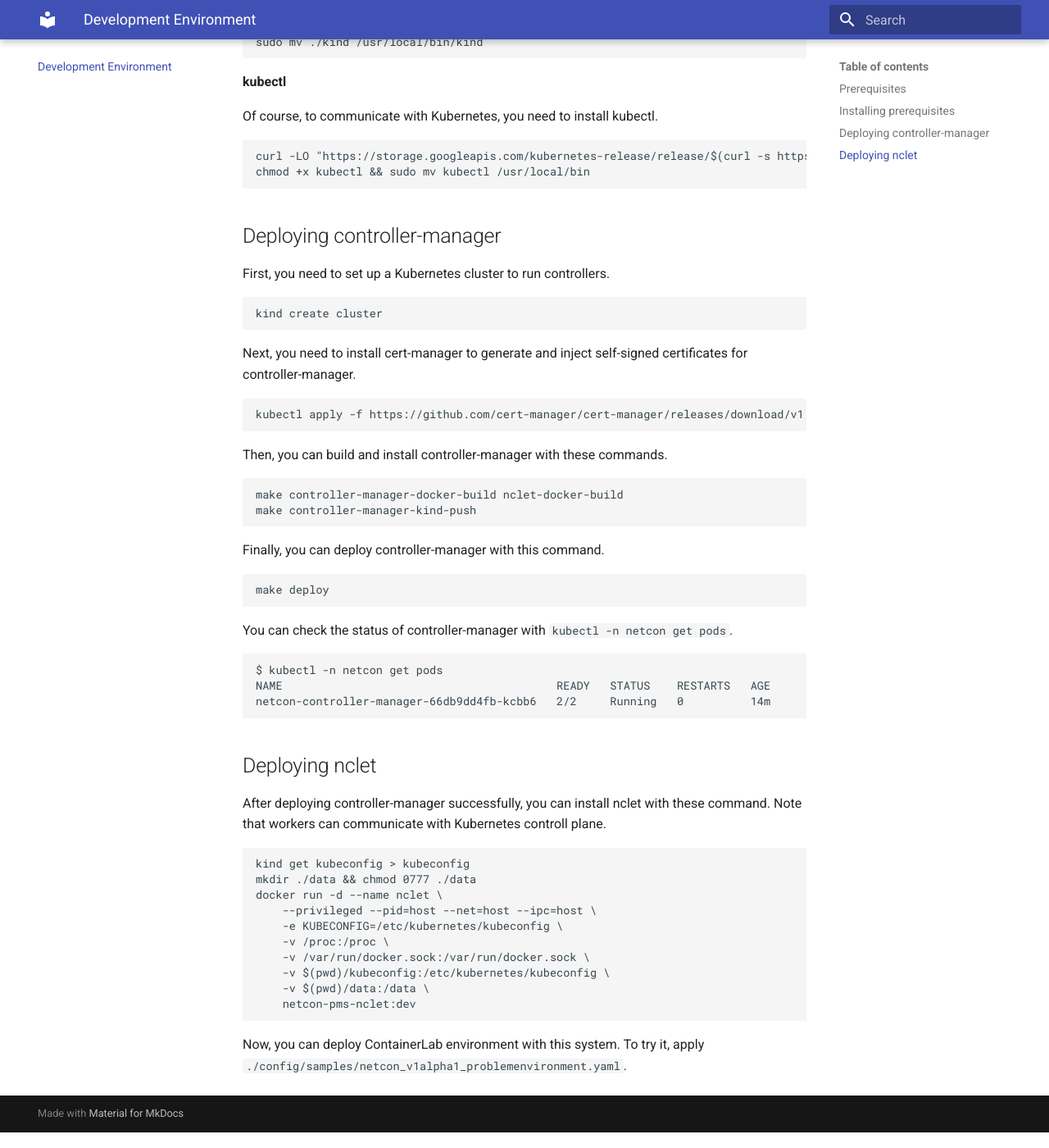
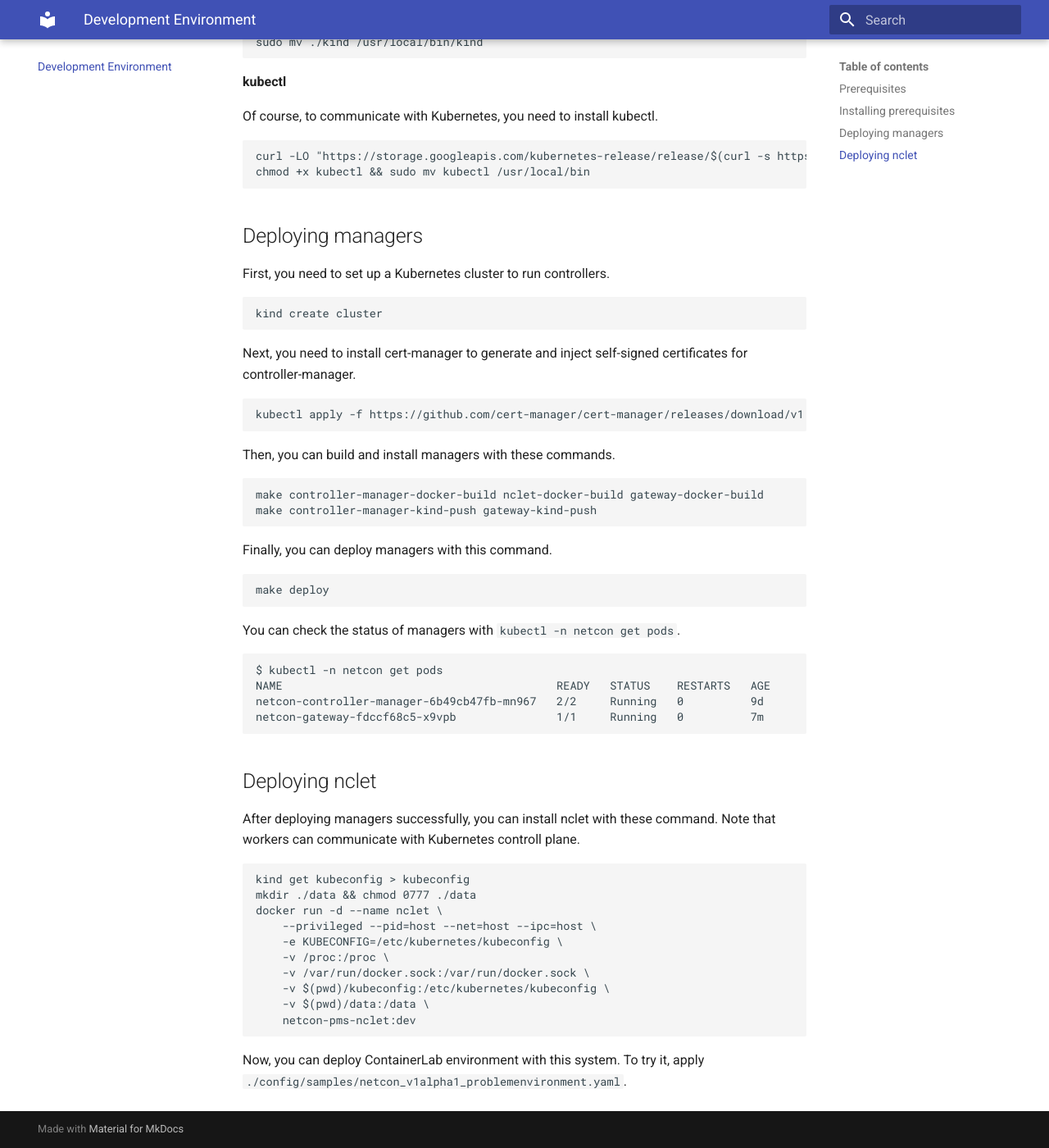
Before and after one commit to janog-netcon/netcon-problem-management-subsystem, an MkDocs documentation site: the page built from docs/devenv.md, in a window 1280 px wide and 1400 px high, scrolled down 1584 px. Shown: the whole window at 82% size. Built offline with MkDocs 1.6.1 and Material for MkDocs 9.7.7, drawn with Linux system fonts in a browser that asks for light colours.

Commit message:
Update devenv.md

````diff
--- a/docs/devenv.md
+++ b/docs/devenv.md
@@ -62,7 +62,7 @@
 chmod +x kubectl && sudo mv kubectl /usr/local/bin
 ```
 
-## Deploying controller-manager
+## Deploying managers
 
 First, you need to set up a Kubernetes cluster to run controllers.
 
@@ -76,30 +76,31 @@
 kubectl apply -f https://github.com/cert-manager/cert-manager/releases/download/v1.9.1/cert-manager.yaml
 ```
 
-Then, you can build and install controller-manager with these commands.
+Then, you can build and install managers with these commands.
 
 ```
-make controller-manager-docker-build nclet-docker-build
-make controller-manager-kind-push
+make controller-manager-docker-build nclet-docker-build gateway-docker-build
+make controller-manager-kind-push gateway-kind-push
 ```
 
-Finally, you can deploy controller-manager with this command.
+Finally, you can deploy managers with this command.
 
 ```bash
 make deploy
 ```
 
-You can check the status of controller-manager with `kubectl -n netcon get pods`.
+You can check the status of managers with `kubectl -n netcon get pods`.
 
 ```bash
 $ kubectl -n netcon get pods
 NAME                                         READY   STATUS    RESTARTS   AGE
-netcon-controller-manager-66db9dd4fb-kcbb6   2/2     Running   0          14m
+netcon-controller-manager-6b49cb47fb-mn967   2/2     Running   0          9d
+netcon-gateway-fdccf68c5-x9vpb               1/1     Running   0          7m
 ```
 
 ## Deploying nclet
 
-After deploying controller-manager successfully, you can install nclet with these command. Note that workers can communicate with Kubernetes controll plane.
+After deploying managers successfully, you can install nclet with these command. Note that workers can communicate with Kubernetes controll plane.
 
 ```bash
 kind get kubeconfig > kubeconfig
````
